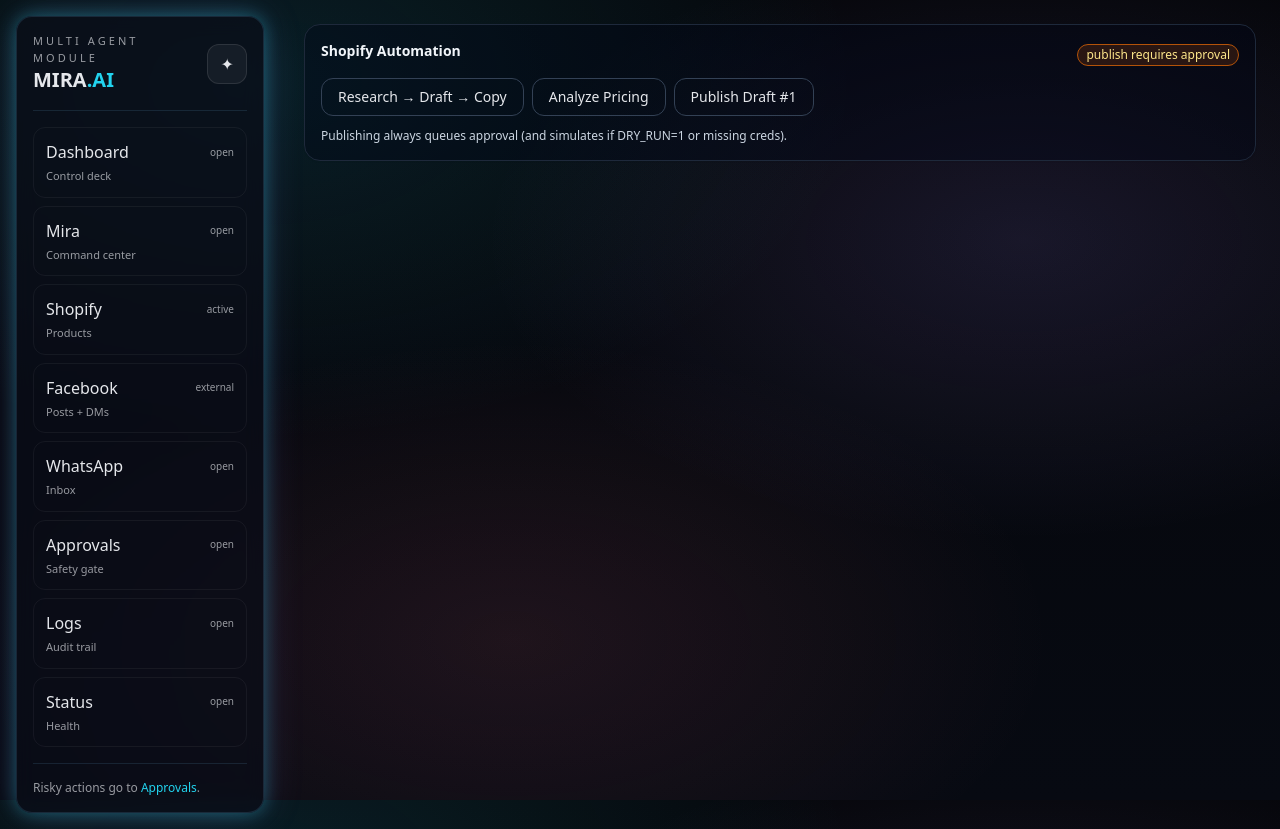
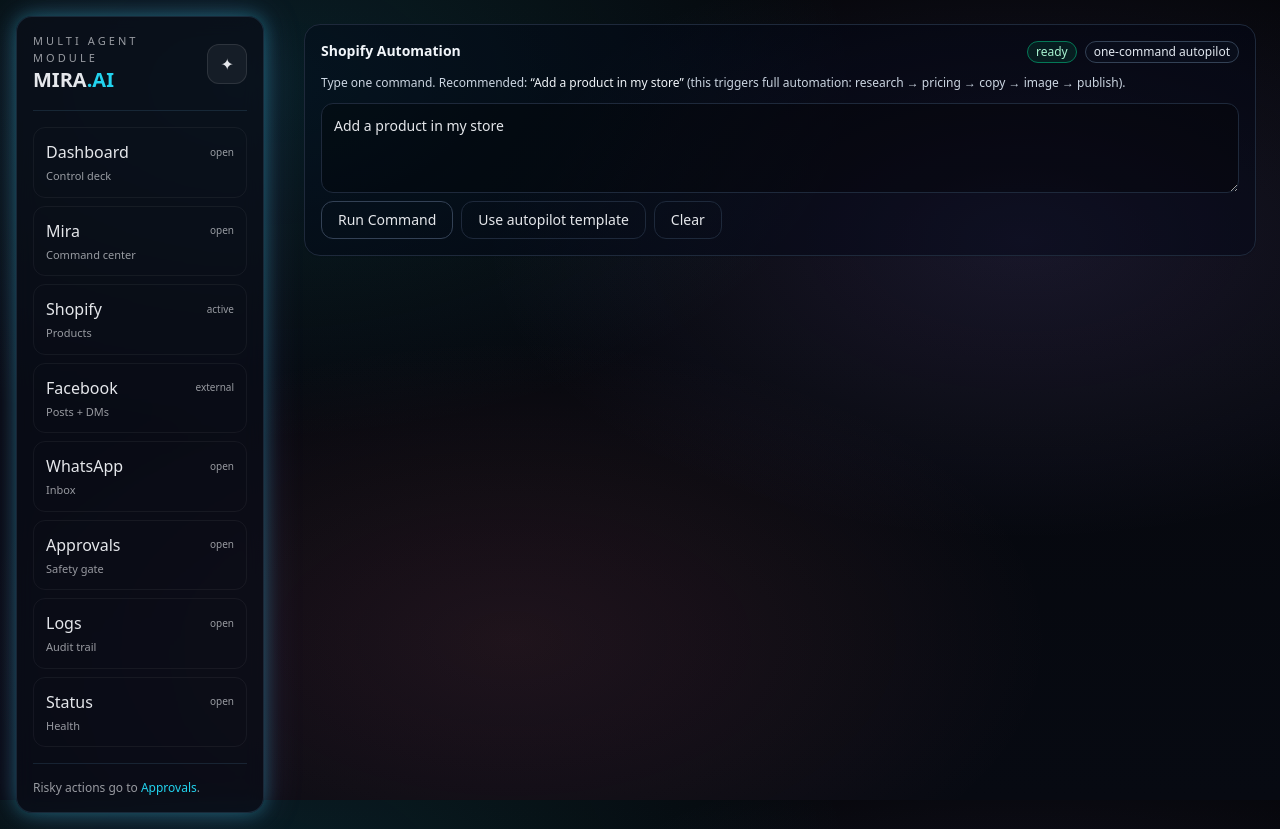
Before and after one commit to tamimpro092-wq/Backend, a Next.js app in the folder frontend/: page /shopify in a window 1280 px wide. Built offline with nearby package versions, Linux system fonts and the light colour scheme; no server answers.

Commit message:
Update page.tsx

```diff
--- a/frontend/app/shopify/page.tsx
+++ b/frontend/app/shopify/page.tsx
@@ -1,6 +1,6 @@
 "use client";
 
-import { useState } from "react";
+import { useEffect, useMemo, useRef, useState } from "react";
 import Card from "../components/Card";
 import Badge from "../components/Badge";
 import StepList from "../components/StepList";
@@ -8,52 +8,158 @@ import { sendCommand } from "../lib/api";
 import type { CommandResponse } from "../lib/types";
 
 export default function ShopifyPage() {
+  const [text, setText] = useState("Add a product in my store");
   const [resp, setResp] = useState<CommandResponse | null>(null);
   const [err, setErr] = useState<string | null>(null);
+  const [loading, setLoading] = useState(false);
+  const [progress, setProgress] = useState(0);
 
-  async function run(text: string) {
+  const timerRef = useRef<any>(null);
+
+  const autopilotStep = useMemo(() => {
+    const step = resp?.steps?.find((s) => s.tool === "shopify.autopilot_add_product");
+    return step?.output || null;
+  }, [resp]);
+
+  useEffect(() => {
+    if (!loading) return;
+    setProgress(8);
+    timerRef.current = setInterval(() => {
+      // Smooth fake progress while backend runs.
+      setProgress((p) => {
+        if (p >= 92) return p;
+        const bump = p < 40 ? 6 : p < 70 ? 4 : 2;
+        return Math.min(92, p + bump);
+      });
+    }, 450);
+    return () => {
+      if (timerRef.current) clearInterval(timerRef.current);
+      timerRef.current = null;
+    };
+  }, [loading]);
+
+  async function run(cmd: string) {
     setErr(null);
     setResp(null);
+    setLoading(true);
+    setProgress(0);
     try {
-      const r = await sendCommand(text);
+      const r = await sendCommand(cmd);
       setResp(r);
+      setProgress(100);
     } catch (e: any) {
       setErr(String(e?.message || e));
+      setProgress(0);
+    } finally {
+      setLoading(false);
     }
   }
 
   return (
     <div className="space-y-4">
-      <Card title="Shopify Automation" right={<Badge variant="warn">publish requires approval</Badge>}>
+      <Card
+        title="Shopify Automation"
+        right={
+          <div className="flex items-center gap-2">
+            <Badge variant={loading ? "warn" : "ok"}>{loading ? "running" : "ready"}</Badge>
+            <Badge variant="neutral">one-command autopilot</Badge>
+          </div>
+        }
+      >
+        <p className="text-xs text-slate-300">
+          Type one command. Recommended: <span className="text-slate-100">“Add a product in my store”</span> (this triggers full automation: research → pricing → copy → image → publish).
+        </p>
+
+        <div className="mt-3 flex flex-col gap-2">
+          <textarea
+            value={text}
+            onChange={(e) => setText(e.target.value)}
+            placeholder='Example: Add a product in my store niche="home" qty=50'
+            className="w-full min-h-[90px] rounded-xl border border-slate-800 bg-black/30 p-3 text-sm outline-none"
+          />
+
           <div className="flex flex-wrap gap-2">
             <button
-            onClick={() => run("Add a winning product and prepare it to sell")}
-            className="rounded-xl border border-slate-700 px-4 py-2 text-sm hover:bg-slate-900/40"
+              onClick={() => run(text)}
+              disabled={!text.trim() || loading}
+              className="rounded-xl border border-slate-700 px-4 py-2 text-sm hover:bg-slate-900/40 disabled:opacity-50"
             >
-            Research → Draft → Copy
+              {loading ? "Running…" : "Run Command"}
             </button>
             <button
-            onClick={() => run("Analyze product and propose best price")}
-            className="rounded-xl border border-slate-700 px-4 py-2 text-sm hover:bg-slate-900/40"
+              onClick={() => setText("Add a product in my store")}
+              disabled={loading}
+              className="rounded-xl border border-slate-800 px-4 py-2 text-sm hover:bg-slate-900/40 disabled:opacity-50"
             >
-            Analyze Pricing
+              Use autopilot template
             </button>
             <button
-            onClick={() => run("Publish product 1")}
-            className="rounded-xl border border-slate-700 px-4 py-2 text-sm hover:bg-slate-900/40"
+              onClick={() => setText("")}
+              disabled={loading}
+              className="rounded-xl border border-slate-800 px-4 py-2 text-sm hover:bg-slate-900/40 disabled:opacity-50"
             >
-            Publish Draft #1
+              Clear
             </button>
           </div>
-        <p className="text-xs text-slate-300 mt-3">
-          Publishing always queues approval (and simulates if DRY_RUN=1 or missing creds).
-        </p>
+
+          {loading ? (
+            <div className="mt-2">
+              <div className="flex items-center justify-between text-[11px] text-slate-300">
+                <span>Executing…</span>
+                <span>{progress}%</span>
+              </div>
+              <div className="mt-1 h-2 w-full rounded-full border border-slate-800 bg-black/30 overflow-hidden">
+                <div className="h-full bg-white/25" style={{ width: `${progress}%` }} />
+              </div>
+            </div>
+          ) : null}
+
           {err ? <p className="text-xs text-rose-200 mt-2">{err}</p> : null}
+        </div>
       </Card>
 
       {resp ? (
         <Card title={`Run #${resp.run_id}`} right={<Badge variant={resp.status === "completed" ? "ok" : "warn"}>{resp.status}</Badge>}>
           <p className="text-sm text-slate-200">{resp.summary}</p>
+
+          {autopilotStep?.ok ? (
+            <div className="mt-3 rounded-xl border border-slate-800 bg-black/20 p-3">
+              <div className="flex flex-wrap items-center gap-2">
+                <Badge variant={autopilotStep?.simulated ? "warn" : "ok"}>
+                  {autopilotStep?.simulated ? "simulated" : "published"}
+                </Badge>
+                <span className="text-sm text-slate-100">{autopilotStep?.title}</span>
+              </div>
+              <div className="mt-2 text-xs text-slate-300 space-y-1">
+                <div>
+                  Price: <span className="text-slate-100">${autopilotStep?.price}</span> (compare at ${autopilotStep?.compare_at})
+                </div>
+                {autopilotStep?.admin_url ? (
+                  <div>
+                    Admin:{" "}
+                    <a
+                      href={autopilotStep.admin_url}
+                      target="_blank"
+                      rel="noopener noreferrer"
+                      className="text-[color:var(--cyan)] underline"
+                    >
+                      open in Shopify
+                    </a>
+                  </div>
+                ) : null}
+                {autopilotStep?.note ? <div className="text-rose-200">{autopilotStep.note}</div> : null}
+              </div>
+            </div>
+          ) : null}
+
+          {autopilotStep && autopilotStep?.ok !== true ? (
+            <div className="mt-3 rounded-xl border border-rose-900/60 bg-rose-950/20 p-3">
+              <div className="text-sm text-rose-100">Autopilot failed</div>
+              <div className="mt-1 text-xs text-rose-200 break-words">
+                {autopilotStep?.error ? String(autopilotStep.error) : "Check steps below for details."}
+              </div>
+            </div>
+          ) : null}
         </Card>
       ) : null}
 
```
Lines whose indentation alone changed are shown as unchanged.
